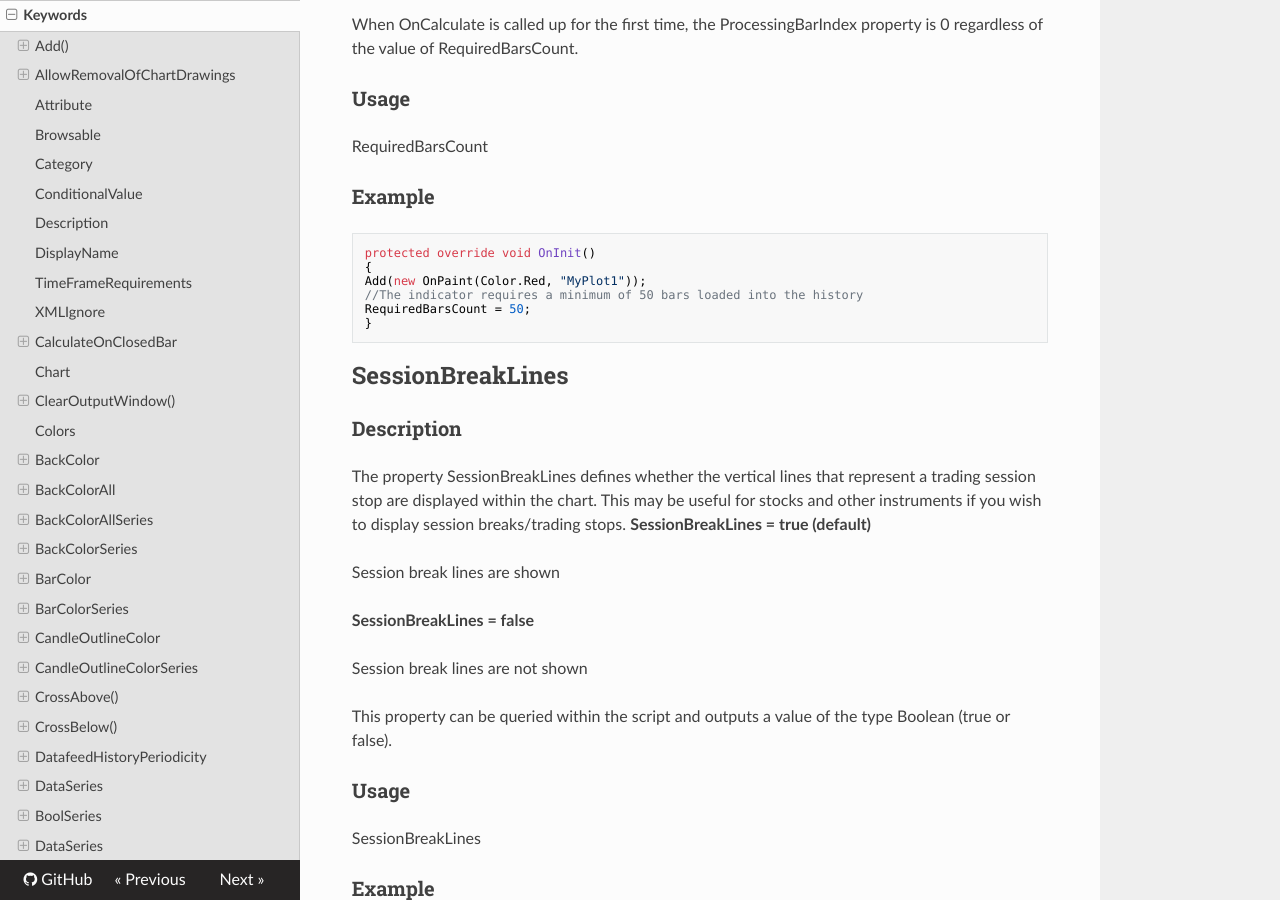
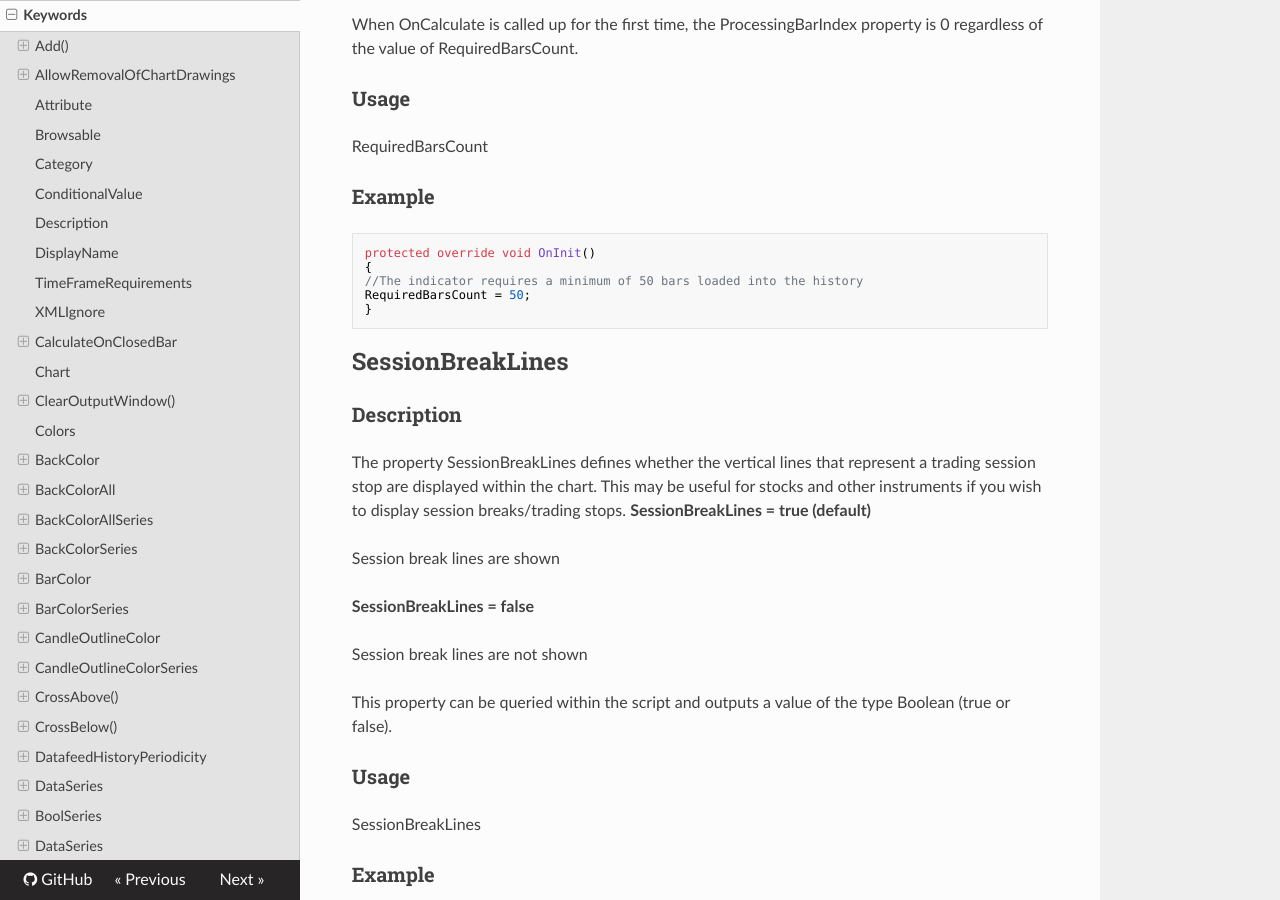
Before and after one commit to AgenaTrader/AgenaScript-documentation, an MkDocs documentation site: the page built from sources/keywords.md, in a window 1280 px wide and 900 px high, scrolled down 66151 px. Built offline with MkDocs 1.6.1, drawn with Linux system fonts in a browser that asks for light colours; nearby versions of some CDN libraries; old or Windows-style settings are respelled for this version of MkDocs.

Commit message:
Markdown errors and warning removed

````diff
--- a/sources/keywords.md
+++ b/sources/keywords.md
@@ -2508,7 +2508,6 @@ RequiredBarsCount
 ```cs
 protected override void OnInit()
 {
-Add(new OnPaint(Color.Red, "MyPlot1"));
 //The indicator requires a minimum of 50 bars loaded into the history
 RequiredBarsCount = 50;
 }
````
